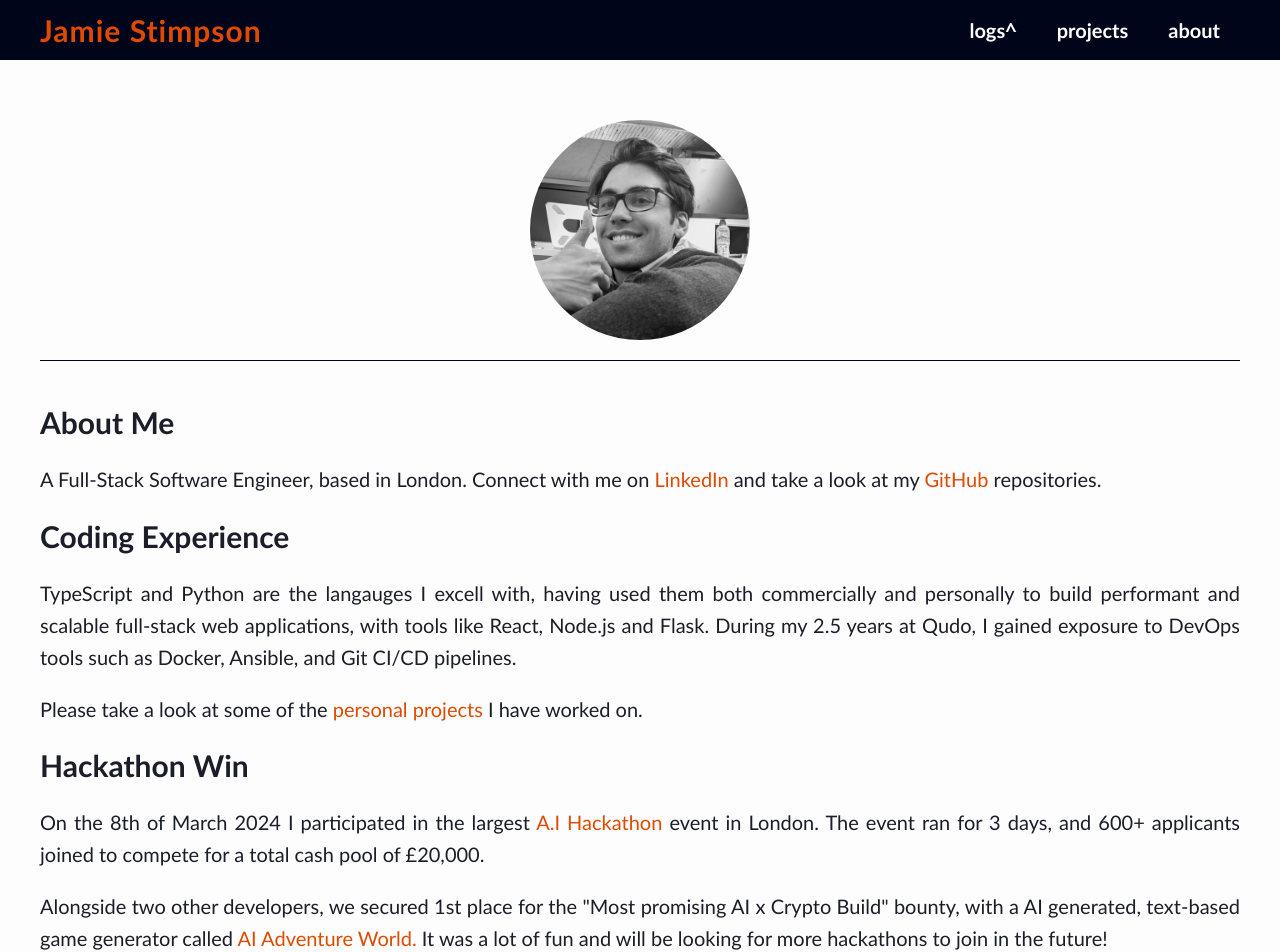
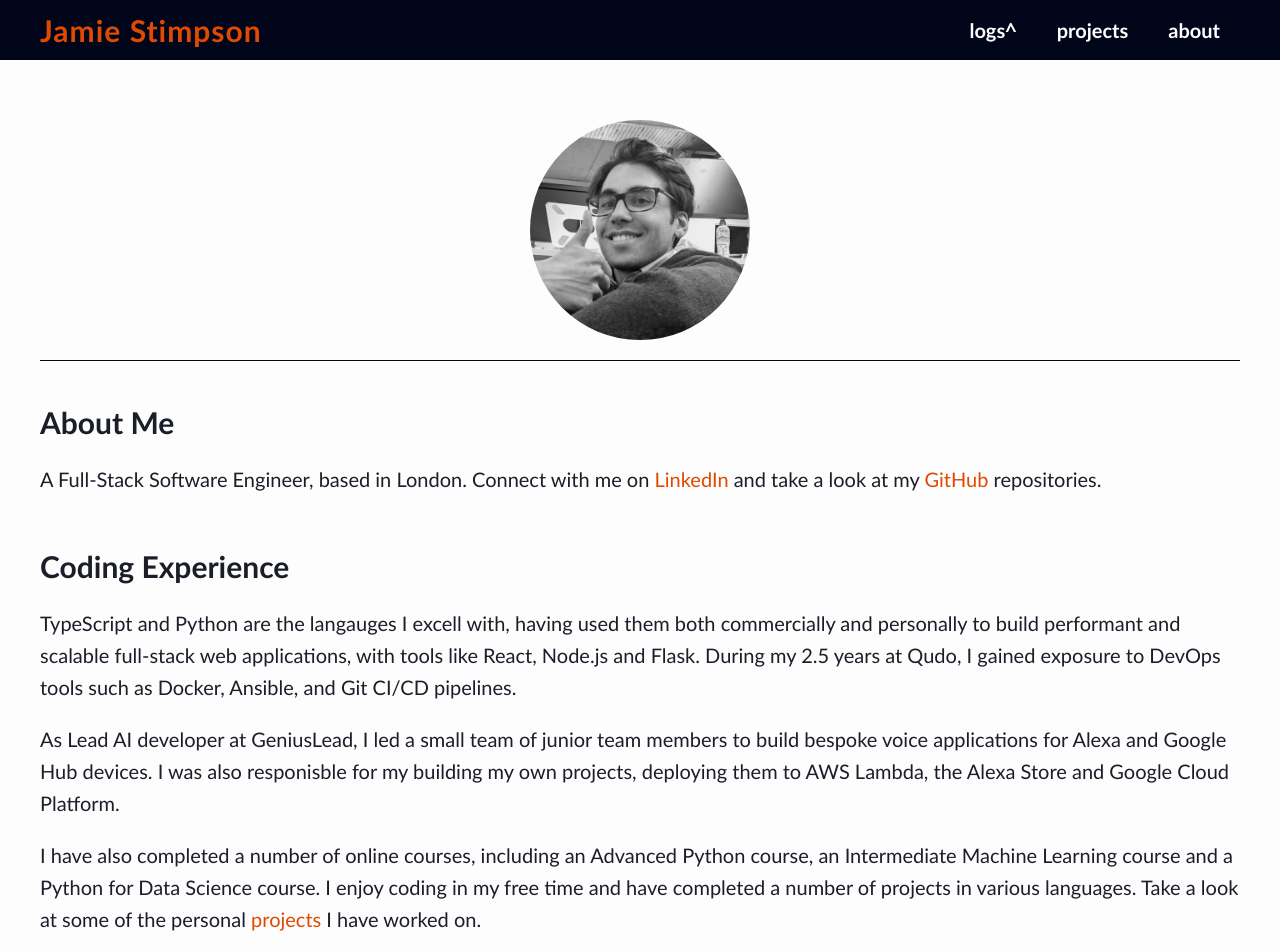
Before and after one commit to Jamnic98/website_client_v1, a Next.js app: page /about in a window 1280 px wide. Shown: the top 952 px of the page. Built offline with nearby package versions, Linux system fonts and the light colour scheme.

Commit message:
update description

```diff
--- a/src/app/about/page.tsx
+++ b/src/app/about/page.tsx
@@ -63,6 +63,8 @@ const About = () => (
 					</>
 					repositories.
 				</p>
+			</ section>
+			<section>
 				<h2>Coding Experience</h2>
 				<p>
 					TypeScript and Python are the langauges I excell with, having used them both commercially and personally to build
@@ -70,16 +72,25 @@ const About = () => (
 					During my 2.5 years at Qudo, I gained exposure to DevOps tools such as Docker, Ansible, and Git CI/CD pipelines.
 				</p>
 				<p>
-					Please take a look at some of the
+					As Lead AI developer at GeniusLead, I led a small team of junior team members to build bespoke voice applications for Alexa and Google Hub devices.
+					I was also responisble for my building my own projects, deploying them to AWS Lambda, the Alexa Store and Google Cloud Platform.
+				</p>
+				<p>
+					I have also completed a number of online courses, including an Advanced Python course,
+					an Intermediate Machine Learning course and a Python for Data Science course.
+					I enjoy coding in my free time and have completed a number of projects in various languages.
+					Take a look at some of the personal
 					<>
 						{' '}
 							<Link className={styles.projectLink} href="/projects">
-								personal projects
+								projects
 							</Link>
 						{' '}I have worked on.
 					</>
 				</p>
-				<h2>Hackathon Win</h2>
+			</section>
+			<section>
+			<h2>Hackathon Win</h2>
 				<p>
 					On the 8th of March 2024 I participated in the largest
 					<>
@@ -90,7 +101,7 @@ const About = () => (
 								rel="noreferrer"
 								className={styles.projectLink}
 							>
-								A.I Hackathon
+								AI Hackathon
 							</a>
 						{' '}
 					</>
@@ -99,7 +110,7 @@ const About = () => (
 				</p>
 				<p>
 					Alongside two other developers, we secured 1st place for the &quot;Most promising AI x Crypto Build&quot; bounty,
-					with a AI generated, text-based game generator called
+					with an AI generated, text-based game generator called
 					<>
 						{' '}
 							<a
@@ -114,6 +125,8 @@ const About = () => (
 					</>
 					It was a lot of fun and will be looking for more hackathons to join in the future!
 				</p>
+			</section>
+			<section>
 				<h2>Running and Marathon</h2>
 				<p>
 					Since 2020, I have cultivated a regular running routine,
```
